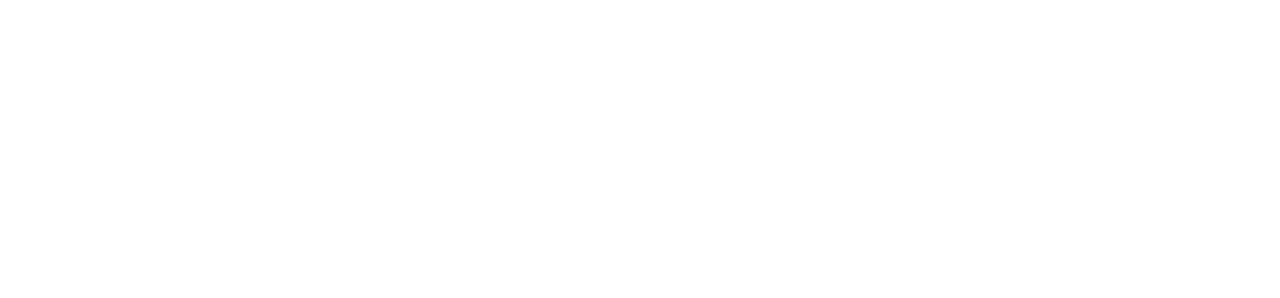
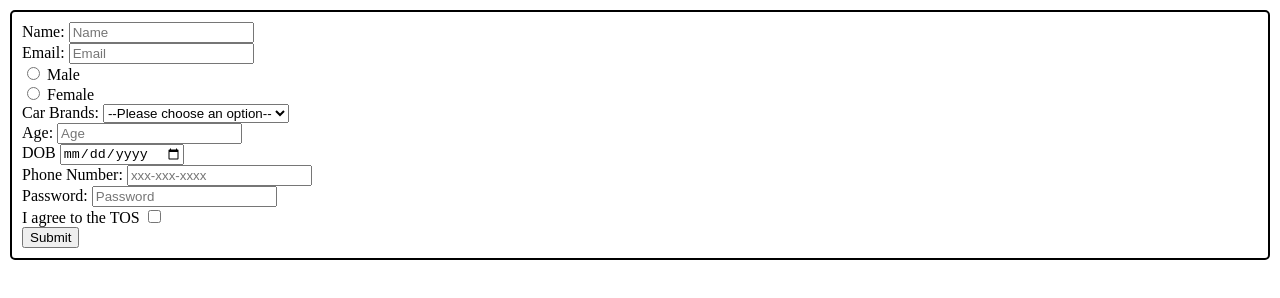
Before and after one commit to acciojob/signup-form-car-Jamil-4khtar, a website: page main.html in a window 1280 px wide. Drawn offline with Linux system fonts and the light colour scheme.

Commit message:
created a submission

```diff
--- a/main.html
+++ b/main.html
@@ -8,6 +8,45 @@
 
 <body>
 	<!-- the entire body must be written by student -->
+	<form method="post">
+        <label for="name">Name: </label>
+        <input type="text" id="name" name="name" placeholder="Name" required>
+        <br>
+        <label for="email">Email: </label>
+        <input type="email" id="email" name="email"  placeholder="Email" required>
+        <br>
+        <input type="radio" id="male" name="gender" value="male" required>
+        <label for="male">Male</label>
+        <br>
+        <input type="radio" id="female" name="gender" value="female" required>
+        <label for="female">Female</label>
+        <br>
+        <label for="cars">Car Brands: </label>
+        <select id="cars" required>
+            <option value="placeholder">--Please choose an option--</option>
+            <option value="Alto">Alto</option>
+            <option value="WagonR">WagonR</option>
+            <option value="Brezza">Brezza</option>
+        </select>
+        <br>
+        <label for="age">Age: </label>
+        <input type="number" id="age" name="age" placeholder="Age" required>
+        <br>
+        <label for="dob">DOB</label>
+        <input type="date" id="dob" name="dob" required>
+        <br>
+        <label for="tel">Phone Number: </label>
+        <input type="tel" id="tel" placeholder="xxx-xxx-xxxx">
+        <br>
+        <label for="password">Password: </label>
+        <input type="password" id="password" placeholder="Password" required>
+        <br>
+        <label for="tos">I agree to the TOS</label>
+        <input type="checkbox" id="tos">
+        <br>
+        <button type="submit">Submit</button>
+
+    </form>
     <script type="text/javascript" src="./script.js">
 </script>
 
--- a/styles.css
+++ b/styles.css
@@ -1,2 +1,10 @@
 
 /* Your CSS Code here. */
+body {
+            margin: 10px;
+            padding: 10px;
+            border: 2px solid rgb(0, 0, 0);
+            border-radius: 5px;
+            box-shadow: 10px 10px 20px white;
+
+    }
```
